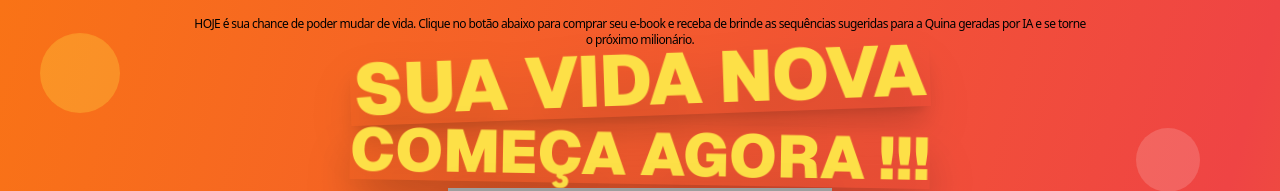
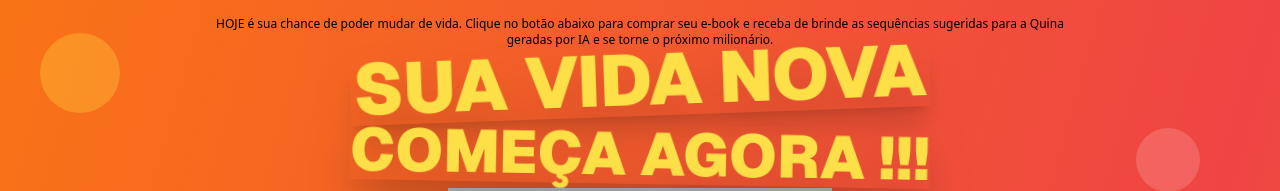
Before and after one commit to sillascalcados-lang/vivaminhasorte-site, a Next.js app: page / in a window 1280 px wide. Shown: the top 191 px of the page. Built offline with nearby package versions, Linux system fonts and the light colour scheme; grey boxes are pictures that could not be loaded.

Commit message:
revert: restore previous sentence length in landing page
#VERCEL_SKIP

Co-authored-by: null <223137119+sillascalcados-lang@users.noreply.github.com>

```diff
--- a/app/page.tsx
+++ b/app/page.tsx
@@ -153,7 +153,7 @@ export default function VibrantLotteryPromo() {
 
       {/* Top Message */}
       <div className="relative z-10 text-center py-4 px-4">
-        <p className="text-black text-sm max-w-4xl mx-auto leading-3 tracking-tighter font-sans md:text-xs font-extralight">
+        <p className="text-black text-sm max-w-4xl mx-auto font-sans md:text-xs font-thin tracking-normal leading-[0rem]">
           HOJE é sua chance de poder mudar de vida. Clique no botão abaixo para comprar seu e-book e receba de brinde as
           sequências sugeridas para a Quina geradas por IA e se torne o próximo milionário.
         </p>
```
